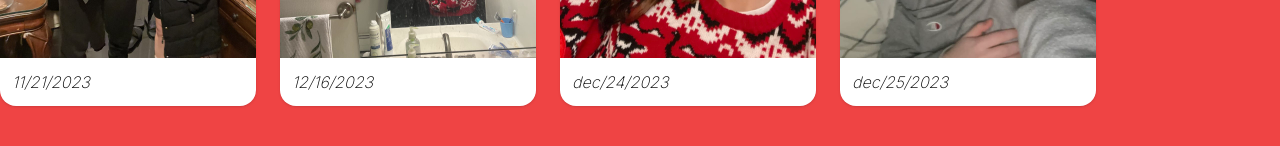
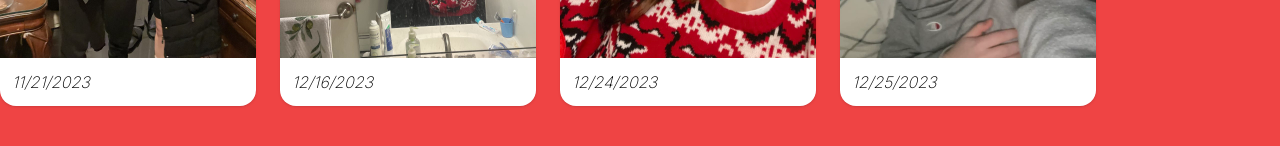
Before and after one commit to fandavid24/vultures-2, a Next.js app: page /vultures-2/us in a window 1280 px wide. Shown: the part 554-700 px from the top of the page. Built offline with nearby package versions, Linux system fonts and the light colour scheme.

Commit message:
changed dec to 12

```diff
--- a/src/app/us/page.tsx
+++ b/src/app/us/page.tsx
@@ -39,7 +39,7 @@ export default function Page() {
                         <img src="us/img3.jpg" alt="" className="object-cover h-auto w-full"/>
                         <div className="p-3 justify-center h-15">
                             <div className="flex mt-0 gap-2 items-center font-extralight italic">
-                            dec/24/2023
+                            12/24/2023
                             </div>
                         </div>
                     </div>
@@ -47,7 +47,7 @@ export default function Page() {
                         <img src="us/img1.jpg" alt="" className="object-cover h-auto w-full"/>
                         <div className="p-3 justify-center h-15">
                             <div className="flex mt-0 gap-2 items-center font-extralight italic">
-                            dec/25/2023
+                            12/25/2023
                             </div>
                         </div>
                     </div>
```
